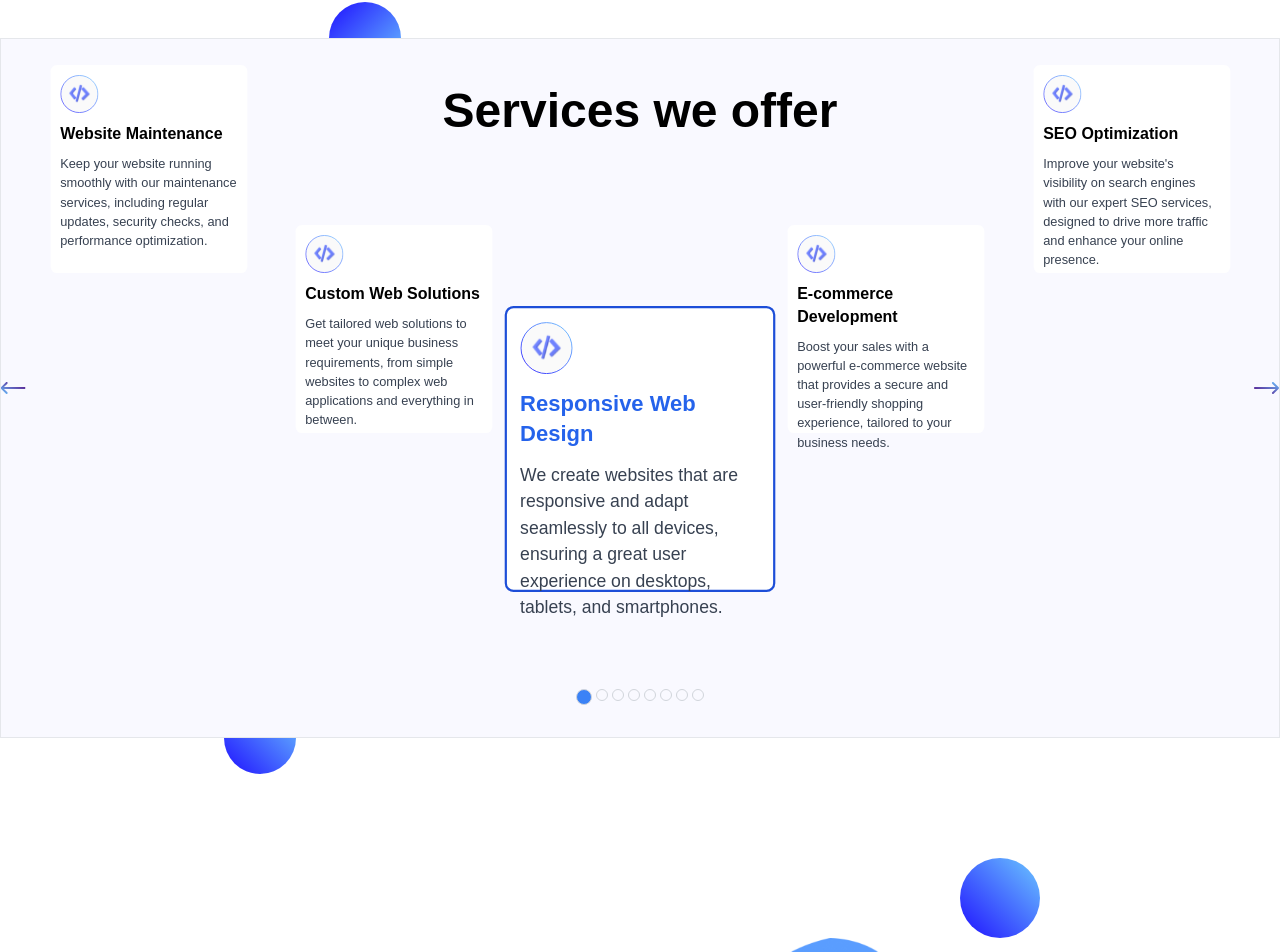
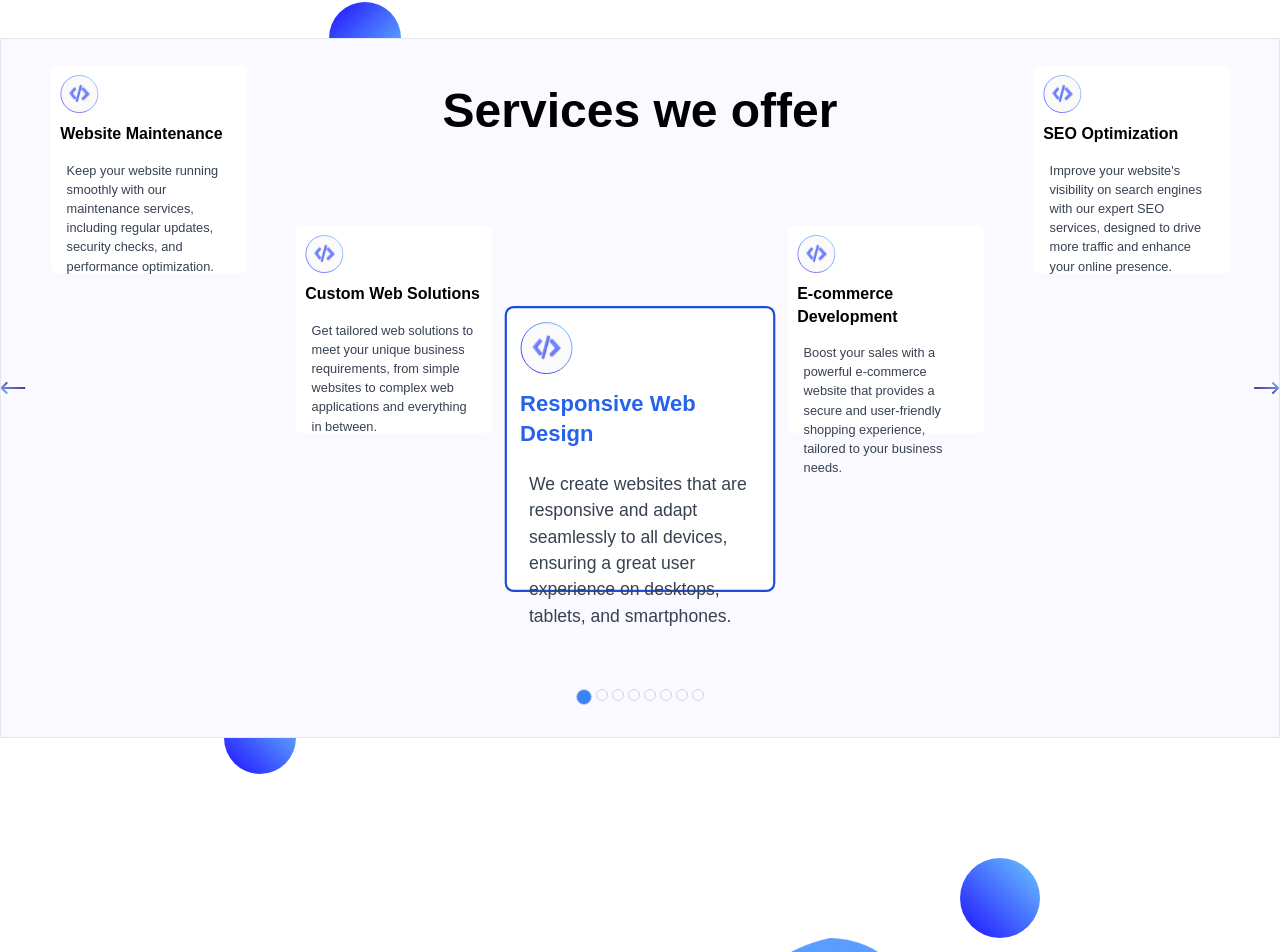
Before and after one commit to lofritex/company-website, a React (Vite) app: page / in a window 1280 px wide. Shown: the part 762-1714 px from the top of the page. Built offline with nearby package versions, Linux system fonts and the light colour scheme.

Commit message:
Fixed lack of padding in card

```diff
--- a/src/Pages/Components/Cards.jsx
+++ b/src/Pages/Components/Cards.jsx
@@ -7,7 +7,7 @@
       <h3 className={`"text-gradient my-3 text-left text-xl font-bold ${isActive && "transition duration-500 ease-in-out text-blue-600"}`}>
         {card.title}
       </h3>
-      <p className="text-gray-700">{card.content}</p>
+      <p className="text-gray-700 p-2">{card.content}</p>
     </div>
   );
 }
```
